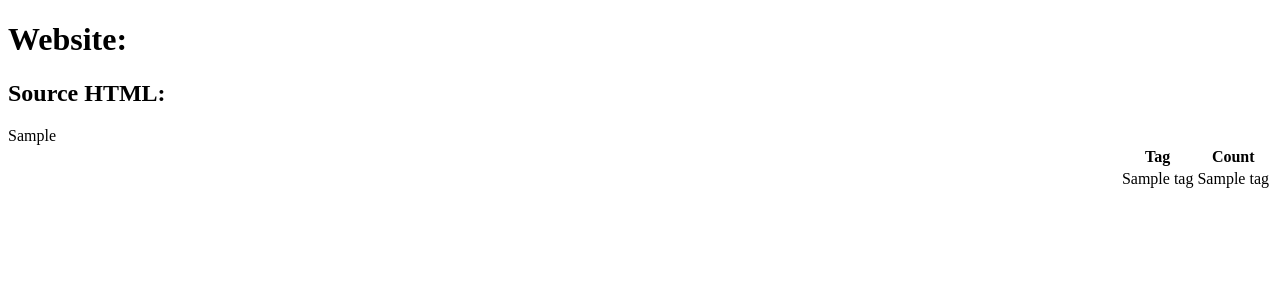
After one commit to akvanhar/html_highlighting, a Flask app: template templates/results.html in a window 1280 px wide. The commit adds this page. Shown: the top 300 px of the page. Run offline with Flask 2, Linux system fonts and the light colour scheme; the template is opened without the code that fills it: most values are stand-ins (such as "Sample title", 1, 10 or a date in 2020); parts of the project's set-up code (start-up, migrations or seed data) failed here and were passed over; some libraries are stand-ins or nearby versions.

Commit message:
adding a table with counts

```diff
--- a/server.py
+++ b/server.py
@@ -33,17 +33,23 @@ def url_handler():
 	source_html = get_html(html_object)
 
 	# create dictionary of tags and counts
-	tag_count = {}
+	tags = {}
 	html_tree = lxml.html.fromstring(source_html)
 	for element in html_tree.iter():
-		print(element.tag)
+		if not tags.get(element.tag):
+			tags[element.tag] = 0
+		tags[element.tag] += 1
+
+	print tags
 
 	# excape < > and & characters so html can be displayed
 	escaped_html = encode_html(source_html)
 
 	# add spans in order to highlight tags in template
 
-	return escaped_html
+	return render_template('results.html',
+							escaped_html=escaped_html,
+							tags=tags)
 
 ####################################################
 
--- /dev/null
+++ b/templates/results.html
@@ -0,0 +1,36 @@
+<!DOCTYPE html>
+<html>
+<head>
+	<script src="https://ajax.googleapis.com/ajax/libs/jquery/2.1.3/jquery.min.js"></script>
+	<title>
+		html Viewer
+	</title>
+</head>
+<body>
+	<div>
+		<h1>Website: <span id="website"></span></h1>
+		<h2>Source HTML:</h2>
+	</div>
+	<div id="sourcehtml">
+		{{ escaped_html }}
+	</div>
+	<div id="table" style='float: right'>
+		<table>
+			<thead>
+				<tr>
+					<th>Tag</th>
+					<th>Count</th>
+				</tr>
+			</thead>
+			<tbody>
+				{% for tag in tags %}
+					<tr>
+						<td>{{ tag }}</td>
+						<td>{{ tags[tag] }}</td>
+					</tr>
+				{% endfor %}
+			</tbody>
+		</table>
+	</div>
+</body>
+</html>
```
Also changed, not shown: templates/home.html (+15 -15 lines).
